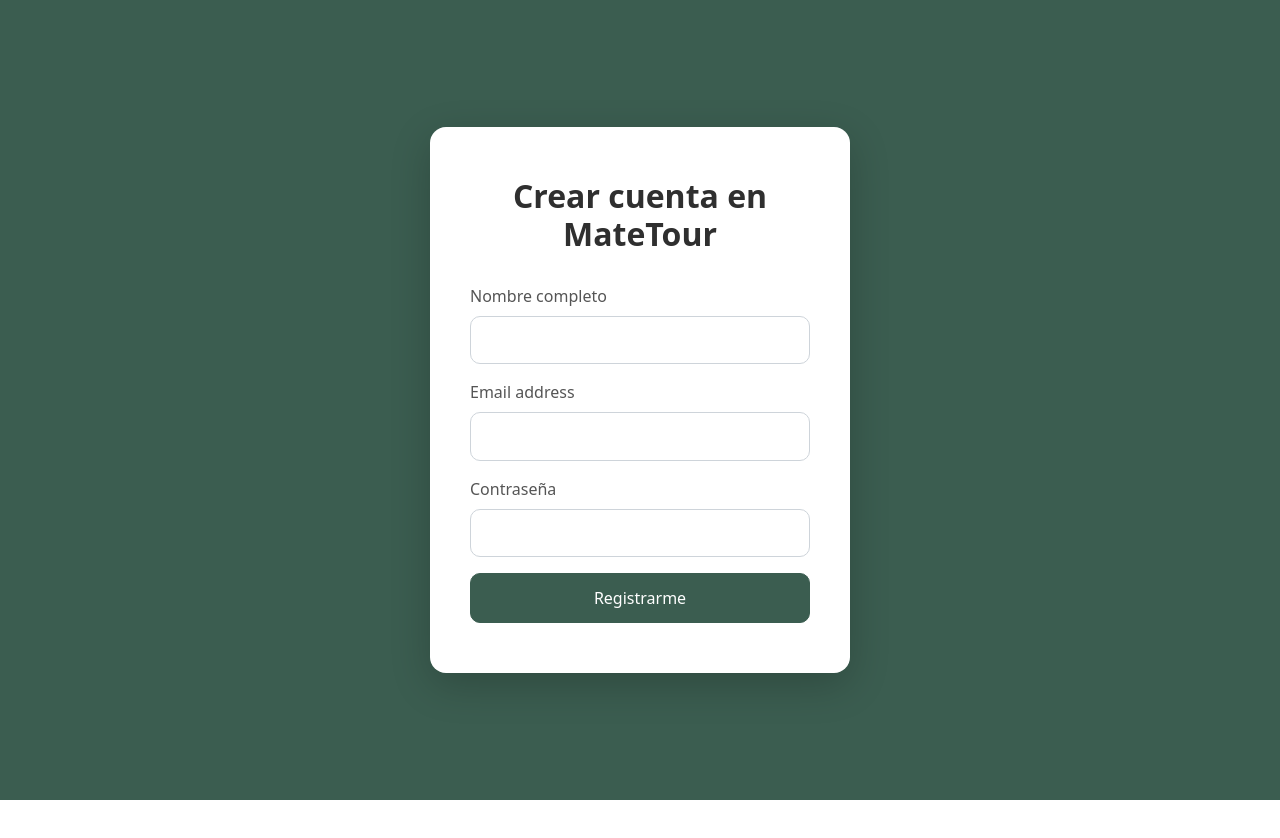
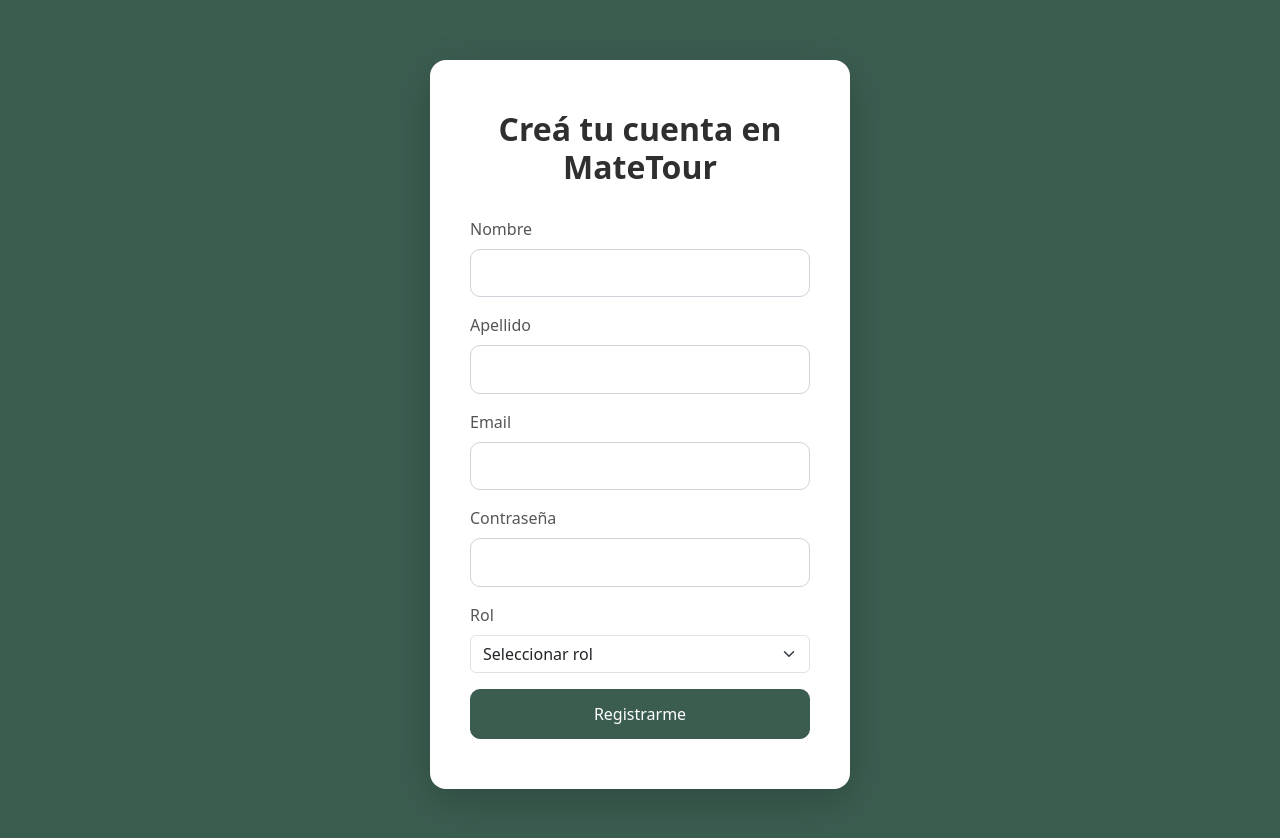
Before and after one commit to Jumafii/olimpiadas, an Angular app: page /register in a window 1280 px wide. Shown: the top 838 px of the page. Before the commit the page ends 800 px from the top, so only its background shows below. Built offline with nearby package versions, Linux system fonts and the light colour scheme.

Commit message:
subi la api a register y la opcion de crear cuenta en login

```diff
--- a/package.json
+++ b/package.json
@@ -16,7 +16,7 @@
     "@angular/forms": "^20.0.0",
     "@angular/platform-browser": "^20.0.0",
     "@angular/router": "^20.0.0",
-    "bootstrap": "^5.3.6",
+    "bootstrap": "^5.3.7",
     "rxjs": "~7.8.0",
     "tslib": "^2.3.0",
     "zone.js": "~0.15.0"
--- a/src/app/auth/login/login.css
+++ b/src/app/auth/login/login.css
@@ -64,3 +64,21 @@
   font-size: 13px;
   margin-top: 5px;
 }
+
+.btn-outline-primary {
+  border: 1px solid #3b5d50;
+  color: #3b5d50;
+  border-radius: 10px;
+  font-weight: 500;
+  padding: 12px;
+  transition: all 0.3s ease;
+}
+
+.btn-outline-primary:hover {
+  background-color: #3b5d50;
+  color: #fff;
+}
+.login-card .forgot-password {
+  text-align: center;
+  margin-top: 20px;
+}
--- a/src/app/auth/login/login.html
+++ b/src/app/auth/login/login.html
@@ -34,5 +34,11 @@
   </div>
   <button type="submit" class="btn btn-primary">Enviar</button>
 </form>
+  <div class="text-center mt-4">
+  <p>¿No tenés cuenta?</p>
+  <button type="button" class="btn btn-outline-primary w-100" (click)="irARegistro()">
+    Registrarme
+  </button>
+</div>
   </div>
 </div>
--- a/src/app/auth/login/login.ts
+++ b/src/app/auth/login/login.ts
@@ -58,4 +58,7 @@
     }
 
   }
+  irARegistro(): void {
+  this.router.navigateByUrl('/register');
+  }
 }
--- a/src/app/auth/register/register.html
+++ b/src/app/auth/register/register.html
@@ -1,50 +1,55 @@
 <div class="login-wrapper">
   <div class="login-card">
-    <h2>Crear cuenta en MateTour</h2>
-    <form [formGroup]="registerForm" (ngSubmit)="onRegistrar($event)">
+    <h2>Creá tu cuenta en MateTour</h2>
+    <form [formGroup]="registerForm" (ngSubmit)="onSubmit()">
+
       <div class="mb-3">
-        <label for="nombre" class="form-label">Nombre completo</label>
-        <input type="text" class="form-control" id="nombre" formControlName="nombre">
-        @if (Nombre?.errors && Nombre?.touched) {
-            @if (Nombre?.hasError('required')) {
-              <p class="text-danger">
-                El nombre es requerido.
-              </p>
-            }
+        <label for="first_name" class="form-label">Nombre</label>
+        <input type="text" class="form-control" id="first_name" formControlName="first_name">
+        @if (first_name?.errors?.['required'] && first_name?.touched) {
+          <p class="text-danger">El nombre es requerido.</p>
         }
       </div>
 
       <div class="mb-3">
-        <label for="email" class="form-label">Email address</label>
+        <label for="last_name" class="form-label">Apellido</label>
+        <input type="text" class="form-control" id="last_name" formControlName="last_name">
+        @if (last_name?.errors?.['required'] && last_name?.touched) {
+          <p class="text-danger">El apellido es requerido.</p>
+        }
+      </div>
+
+      <div class="mb-3">
+        <label for="email" class="form-label">Email</label>
         <input type="email" class="form-control" id="email" formControlName="email">
-        @if (Email?.errors && Email?.touched) {
-            @if (Email?.hasError('required')) {
-              <p class="text-danger">
-                El email es requerido.
-              </p>
-            }
-            @else if (Email?.hasError('email')) {
-              <p class="text-danger">
-                El formato del email debe ser válido.
-              </p>
-            }
+        @if (email?.errors?.['required'] && email?.touched) {
+          <p class="text-danger">El email es requerido.</p>
+        }
+        @else if (email?.errors?.['email']) {
+          <p class="text-danger">Formato de email inválido.</p>
         }
       </div>
 
       <div class="mb-3">
         <label for="password" class="form-label">Contraseña</label>
         <input type="password" class="form-control" id="password" formControlName="password">
-        @if (Password?.errors && Password?.touched) {
-            @if (Password?.hasError('required')) {
-              <p class="text-danger">
-                La contraseña es requerida.
-              </p>
-            }
-            @else if (Password?.hasError('minlength')) {
-              <p class="text-danger">
-                Mínimo 6 caracteres.
-              </p>
-            }
+        @if (password?.errors?.['required'] && password?.touched) {
+          <p class="text-danger">La contraseña es requerida.</p>
+        }
+        @else if (password?.errors?.['minlength']) {
+          <p class="text-danger">Mínimo 6 caracteres.</p>
+        }
+      </div>
+
+      <div class="mb-3">
+        <label for="rol" class="form-label">Rol</label>
+        <select class="form-select" id="rol" formControlName="rol">
+          <option value="">Seleccionar rol</option>
+          <option value="admin">Admin</option>
+          <option value="user">Usuario</option>
+        </select>
+        @if (rol?.errors?.['required'] && rol?.touched) {
+          <p class="text-danger">El rol es obligatorio.</p>
         }
       </div>
 
--- a/src/app/auth/register/register.ts
+++ b/src/app/auth/register/register.ts
@@ -1,5 +1,8 @@
 import { Component } from '@angular/core';
 import { FormBuilder, FormGroup, ReactiveFormsModule, Validators } from '@angular/forms';
+import { AuthService } from '../../services/auth';
+import { Router } from '@angular/router';
+
 
 @Component({
   selector: 'app-register',
@@ -11,32 +14,45 @@
 
   registerForm: FormGroup;
 
-  constructor(private formBuilder: FormBuilder) {
+  constructor(private formBuilder: FormBuilder, private AuthService:AuthService, private router:Router) {
     this.registerForm = this.formBuilder.group({
-      nombre: ['', Validators.required],
+      first_name: ['', Validators.required],
+      last_name: ['', Validators.required],
       email: ['', [Validators.required, Validators.email]],
-      password: ['', [Validators.required, Validators.minLength(6)]]
+      password: ['', [Validators.required, Validators.minLength(6)]],
+      rol: ['', Validators.required],
     });
   }
 
-  get Nombre() {
-    return this.registerForm.get("nombre");
+  get first_name() {
+    return this.registerForm.get('first_name');
   }
 
-  get Email() {
-    return this.registerForm.get("email");
+  get last_name() {
+    return this.registerForm.get('last_name');
   }
 
-  get Password() {
-    return this.registerForm.get("password");
+  get email() {
+    return this.registerForm.get('email');
   }
 
-  onRegistrar(event: Event) {
+  get password() {
+    return this.registerForm.get('password');
+  }
+
+  get rol() {
+    return this.registerForm.get('rol');
+  }
+  onSubmit() {
     if (this.registerForm.valid) {
-      // Aquí enviarías los datos al backend para registrar al usuario
-      console.log(this.registerForm.value);
+      const userData = this.registerForm.value;
+      console.log('UserData:', userData);
+      // Aquí puedes llamar al servicio de registro para enviar los datos al backend
+      this.AuthService.register(userData).subscribe(response => {
+        console.log('Registro exitoso:', response);
+      });
     } else {
-      console.log("Formulario inválido");
+      console.log('Formulario inválido');
     }
   }
 }
--- a/src/app/services/auth.ts
+++ b/src/app/services/auth.ts
@@ -7,7 +7,7 @@
 })
 export class AuthService {
 
-  url: string = 'tps://backend-olimpiadas.onrender.com';
+  url: string = 'https://backend-olimpiadas.onrender.com';
 
   private loginData:any = new BehaviorSubject<any>("{}");
 
@@ -28,6 +28,16 @@
         return response;
       }
     ));
+  }
+  register(userData: any): Observable<any> {
+  return this.http.post(`${this.url}/users`, userData).pipe(tap(
+    (response: any) => {
+      // Guardar los datos del usuario en el BehaviorSubject
+      localStorage.setItem('authenticatedUserId', response.user_id);
+      this.loginData.next(response);
+      return response;
+    }
+  ));
+}
 
-  }
 }
```
Also changed, not shown: 2 other files (tests, documents, lock files or other folders).
